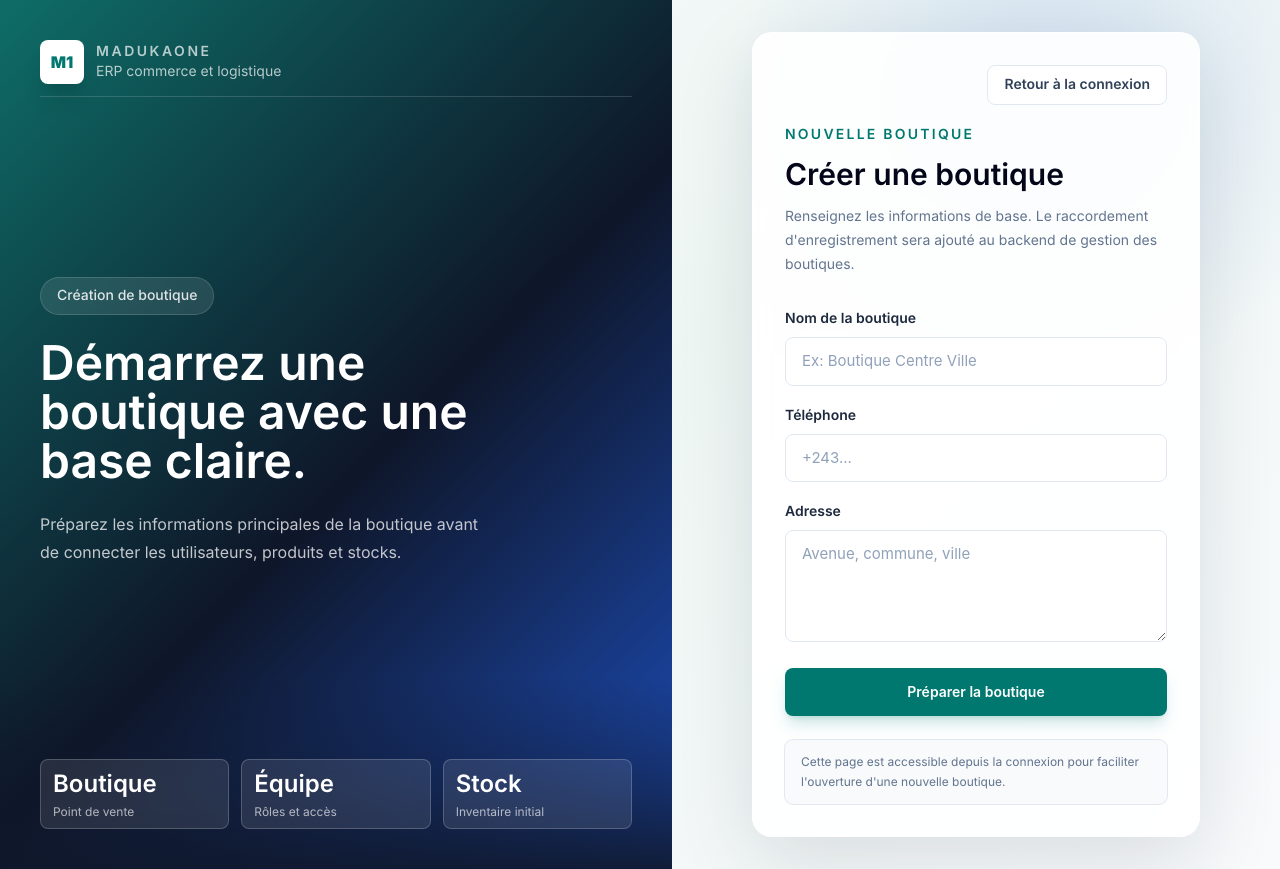
After one commit to mupenda-company/MadukaOne, a PHP site: page /Shop_logistique/shops/create in a window 1280 px wide. The commit adds this page. Run offline with PHP 8.4, Linux system fonts and the light colour scheme; style sheets or scripts are compiled from the project's sources.

Commit message:
Ajout Formulaire Creation Boutique

```diff
--- a/app/Controllers/ShopController.php
+++ b/app/Controllers/ShopController.php
@@ -1,5 +1,11 @@
 <?php
+
+declare(strict_types=1);
 
 class ShopController
 {
+    public function create(array $params = []): void
+    {
+        require dirname(__DIR__) . '/Views/shops/create.php';
+    }
 }
--- /dev/null
+++ b/app/Views/shops/create.php
@@ -0,0 +1,115 @@
+<?php
+
+if (session_status() !== PHP_SESSION_ACTIVE) {
+    session_start([
+        'cookie_httponly' => true,
+        'cookie_samesite' => 'Lax',
+        'use_strict_mode' => true,
+    ]);
+}
+
+$basePath = rtrim(str_replace('\\', '/', dirname((string) ($_SERVER['SCRIPT_NAME'] ?? ''))), '/');
+$basePath = ($basePath === '' || $basePath === '.') ? '' : $basePath;
+$loginUrl = htmlspecialchars($basePath . '/login', ENT_QUOTES, 'UTF-8');
+?>
+<!doctype html>
+<html lang="fr">
+<head>
+    <meta charset="utf-8">
+    <meta name="viewport" content="width=device-width, initial-scale=1">
+    <meta name="color-scheme" content="light">
+    <title>Créer une boutique - MadukaOne</title>
+    <link rel="stylesheet" href="<?= htmlspecialchars($basePath, ENT_QUOTES, 'UTF-8') ?>/assets/css/app.css">
+</head>
+<body class="min-h-screen font-sans antialiased">
+    <main class="auth-shell grid min-h-screen grid-cols-1 overflow-hidden lg:grid-cols-[1.05fr_.95fr]">
+        <section class="relative hidden min-h-screen bg-slate-950 px-10 py-10 text-white lg:flex lg:flex-col lg:justify-between">
+            <div class="absolute inset-0 bg-[linear-gradient(135deg,rgba(15,118,110,.92),rgba(15,23,42,.94)_54%,rgba(37,99,235,.78))]"></div>
+            <div class="absolute inset-x-10 top-24 h-px bg-white/15"></div>
+            <div class="absolute bottom-0 left-0 right-0 h-48 bg-[linear-gradient(0deg,rgba(15,23,42,.9),transparent)]"></div>
+
+            <div class="relative z-10 flex items-center gap-3">
+                <div class="grid h-11 w-11 place-items-center rounded-lg bg-white text-base font-black text-teal-700 shadow-xl shadow-black/10">M1</div>
+                <div>
+                    <p class="text-sm font-semibold uppercase tracking-[.18em] text-white/70">MadukaOne</p>
+                    <p class="text-sm text-white/70">ERP commerce et logistique</p>
+                </div>
+            </div>
+
+            <div class="relative z-10 max-w-xl">
+                <div class="mb-6 inline-flex items-center rounded-full border border-white/15 bg-white/10 px-4 py-2 text-sm font-medium text-white/85 backdrop-blur">
+                    Création de boutique
+                </div>
+                <h1 class="max-w-lg text-5xl font-semibold leading-[1.02] tracking-normal">
+                    Démarrez une boutique avec une base claire.
+                </h1>
+                <p class="mt-6 max-w-md text-base leading-7 text-white/75">
+                    Préparez les informations principales de la boutique avant de connecter les utilisateurs, produits et stocks.
+                </p>
+            </div>
+
+            <div class="relative z-10 grid grid-cols-3 gap-3">
+                <div class="metric-chip"><p class="text-2xl font-semibold">Boutique</p><p class="mt-1 text-xs text-white/65">Point de vente</p></div>
+                <div class="metric-chip"><p class="text-2xl font-semibold">Équipe</p><p class="mt-1 text-xs text-white/65">Rôles et accès</p></div>
+                <div class="metric-chip"><p class="text-2xl font-semibold">Stock</p><p class="mt-1 text-xs text-white/65">Inventaire initial</p></div>
+            </div>
+        </section>
+
+        <section class="flex min-h-screen items-center justify-center px-5 py-8 sm:px-8 lg:px-12">
+            <div class="w-full max-w-md">
+                <div class="mb-8 flex items-center justify-between lg:hidden">
+                    <div class="flex items-center gap-3">
+                        <div class="grid h-10 w-10 place-items-center rounded-lg bg-teal-700 text-sm font-black text-white shadow-lg shadow-teal-700/20">M1</div>
+                        <div>
+                            <p class="text-sm font-bold text-slate-950">MadukaOne</p>
+                            <p class="text-xs text-slate-500">ERP commerce</p>
+                        </div>
+                    </div>
+                    <span class="rounded-full bg-white px-3 py-1 text-xs font-semibold text-teal-700 shadow-sm ring-1 ring-slate-200">SaaS POS</span>
+                </div>
+
+                <div class="auth-panel rounded-[1.25rem] border border-white/80 bg-white/90 p-5 backdrop-blur sm:p-8">
+                    <div class="mb-5 flex justify-end">
+                        <a class="btn-secondary h-10 w-full gap-2 px-4 sm:w-auto" href="<?= $loginUrl ?>">
+                            <span>Retour à la connexion</span>
+                        </a>
+                    </div>
+
+                    <div class="mb-8">
+                        <p class="text-sm font-semibold uppercase tracking-[.16em] text-teal-700">Nouvelle boutique</p>
+                        <h2 class="mt-3 text-3xl font-semibold tracking-normal text-slate-950">Créer une boutique</h2>
+                        <p class="mt-3 text-sm leading-6 text-slate-500">
+                            Renseignez les informations de base. Le raccordement d'enregistrement sera ajouté au backend de gestion des boutiques.
+                        </p>
+                    </div>
+
+                    <form class="space-y-5" method="post" action="#" accept-charset="UTF-8">
+                        <div>
+                            <label class="mb-2 block text-sm font-semibold text-slate-800" for="shop_name">Nom de la boutique</label>
+                            <input class="field-control" id="shop_name" name="nom" type="text" placeholder="Ex: Boutique Centre Ville" required>
+                        </div>
+
+                        <div>
+                            <label class="mb-2 block text-sm font-semibold text-slate-800" for="shop_phone">Téléphone</label>
+                            <input class="field-control" id="shop_phone" name="telephone" type="tel" placeholder="+243..." inputmode="tel">
+                        </div>
+
+                        <div>
+                            <label class="mb-2 block text-sm font-semibold text-slate-800" for="shop_address">Adresse</label>
+                            <textarea class="field-control min-h-28" id="shop_address" name="adresse" placeholder="Avenue, commune, ville"></textarea>
+                        </div>
+
+                        <button class="btn-primary" type="button">
+                            Préparer la boutique
+                        </button>
+                    </form>
+
+                    <div class="mt-6 rounded-lg bg-slate-50 px-4 py-3 text-xs leading-5 text-slate-500 ring-1 ring-slate-200">
+                        Cette page est accessible depuis la connexion pour faciliter l'ouverture d'une nouvelle boutique.
+                    </div>
+                </div>
+            </div>
+        </section>
+    </main>
+</body>
+</html>
--- a/routes/web.php
+++ b/routes/web.php
@@ -13,6 +13,8 @@ return [
     ['GET', '/auth/apple', 'AuthController@redirectToApple'],
     ['POST', '/auth/apple/callback', 'AuthController@appleCallback'],
     ['GET', '/auth/apple/callback', 'AuthController@appleCallback'],
+    ['GET', '/shops/create', 'ShopController@create'],
+    ['GET', '/boutiques/create', 'ShopController@create'],
 
     ['GET', '/profil', 'UserController@profile'],
     ['GET', '/profile', 'UserController@profile'],
```
Also changed, not shown: app/Views/auth/login.php (+10 -3 lines).
